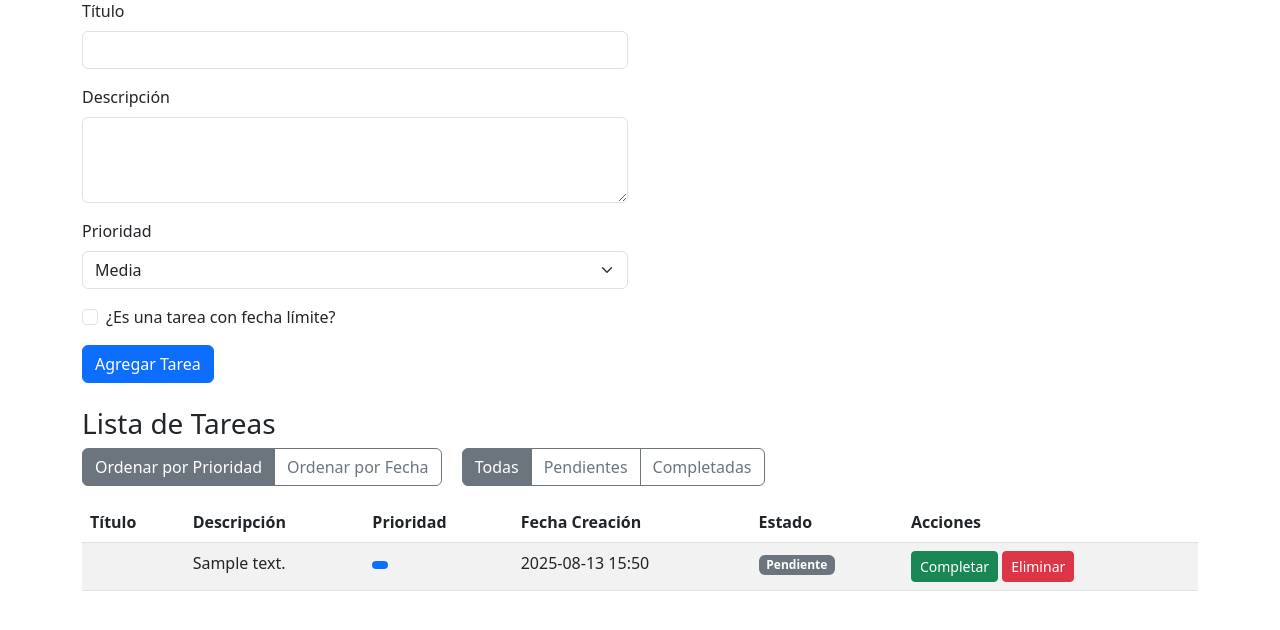
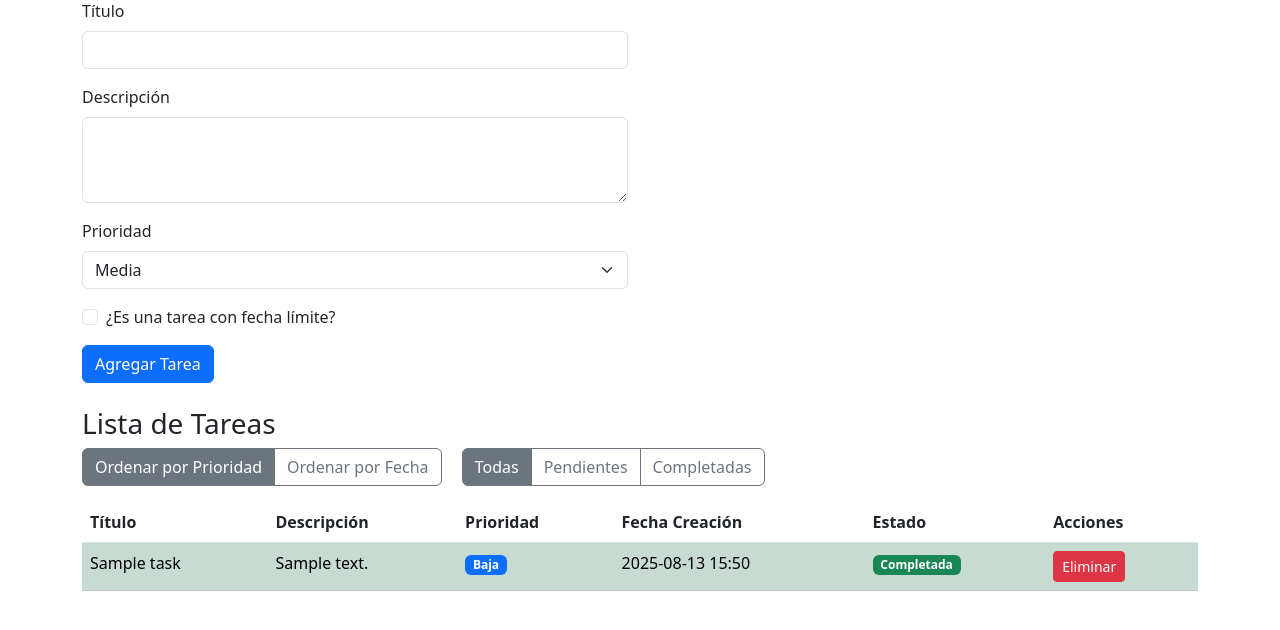
Before and after one commit to Harrisong-Gutierrez/Gestor_tareas_web_flask, a Flask app: page /tasks?sort_by=priority&show_completed=all in a window 1280 px wide. Shown: the part 139-769 px from the top of the page. Run offline with Flask 3, Linux system fonts and the light colour scheme; tables that the repository leaves empty hold one stand-in row (values such as "Sample post"); parts of the project's set-up code (start-up, migrations or seed data) failed here and were passed over.

Commit message:
Show priority

```diff
--- a/app/__init__.py
+++ b/app/__init__.py
@@ -1,8 +1,7 @@
 from flask import Flask
 from flask_sqlalchemy import SQLAlchemy
-from config import Config  # ✅ aquí solo traemos la configuración
+from config import Config
 import secrets
-
 
 db = SQLAlchemy()
 
@@ -11,7 +10,6 @@
     app.config.from_object(config_class)
 
     app.secret_key = secrets.token_hex(32)
-
 
     db.init_app(app)
 
--- a/app/db_manager.py
+++ b/app/db_manager.py
@@ -1,26 +1,32 @@
+
 from sqlalchemy import text
 from datetime import datetime
 from config import engine
-from app.models import Task
+from app.models import Task, Priority
+import uuid  # Importación añadida
 
 class DBManager:
     def add_task(self, task_data):
         try:
-            with engine.begin() as conn:  # ✅ begin() maneja commit automáticamente
+            with engine.begin() as conn:
+                # Generar UUID si no viene en los datos
+                task_id = task_data.get('id', str(uuid.uuid4()))
+
                 conn.execute(
                     text("""
                         INSERT INTO tasks
-                        (title, description, priority, due_date, task_type, completed, created_at)
-                        VALUES (:title, :description, :priority, :due_date, :task_type, :completed, :created_at)
+                        (id, title, description, priority, due_date, task_type, completed, created_at)
+                        VALUES (:id, :title, :description, :priority, :due_date, :task_type, :completed, :created_at)
                     """),
                     {
+                        "id": task_id,
                         "title": task_data['title'],
                         "description": task_data['description'],
-                        "priority": task_data['priority'],
+                        "priority": task_data['priority'].value if isinstance(task_data['priority'], Priority) else task_data['priority'],
                         "due_date": task_data.get('due_date'),
                         "task_type": task_data.get('task_type', 'normal'),
-                        "completed": False,
-                        "created_at": datetime.utcnow()
+                        "completed": task_data.get('completed', False),
+                        "created_at": task_data.get('created_at', datetime.utcnow())
                     }
                 )
             return True
@@ -28,7 +34,7 @@
             raise e
 
     def complete_task(self, task_id):
-        with engine.begin() as conn:  # ✅ begin() también aquí
+        with engine.begin() as conn:
             result = conn.execute(
                 text("UPDATE tasks SET completed = :completed WHERE id = :id"),
                 {"completed": True, "id": task_id}
@@ -43,13 +49,13 @@
             )
             return result.rowcount > 0
 
-    def get_tasks(self, sort_by='priority', filter_completed=None):
+    def get_tasks(self, sort_by='priority', show_completed=None):
         query = "SELECT * FROM tasks"
         params = {}
 
-        if filter_completed is not None:
+        if show_completed is not None:
             query += " WHERE completed = :completed"
-            params["completed"] = filter_completed
+            params["completed"] = show_completed
 
         if sort_by == 'priority':
             query += " ORDER BY priority DESC, created_at"
@@ -58,5 +64,9 @@
 
         with engine.connect() as conn:
             result = conn.execute(text(query), params)
-            tasks = [Task.from_dict(dict(row._mapping)) for row in result]
-        return tasks
+            tasks = []
+            for row in result:
+                task_data = dict(row._mapping)
+                task_data['priority'] = Priority(task_data['priority'])
+                tasks.append(Task.from_dict(task_data))
+            return tasks
--- a/app/models.py
+++ b/app/models.py
@@ -1,28 +1,39 @@
 from datetime import datetime
 from enum import Enum
-from app import db  # Importa solo db, no engine
+from app import db
 
 class Priority(Enum):
     LOW = 1
     MEDIUM = 2
     HIGH = 3
 
+    @property
+    def name(self):
+        names = {1: "Baja", 2: "Media", 3: "Alta"}
+        return names[self.value]
+
 class Task(db.Model):
     __tablename__ = 'tasks'
 
-    id = db.Column(db.String(36), primary_key=True)  # UUID como string
+    id = db.Column(db.String(36), primary_key=True)
+    title = db.Column(db.String(100), nullable=False)
     description = db.Column(db.String(255), nullable=False)
     priority = db.Column(db.Integer, nullable=False, default=Priority.MEDIUM.value)
     created_at = db.Column(db.DateTime, default=datetime.utcnow)
     completed = db.Column(db.Boolean, default=False)
+    due_date = db.Column(db.DateTime, nullable=True)
+    task_type = db.Column(db.String(20), default='normal')
 
-    def __init__(self, description, priority=Priority.MEDIUM):
+    def __init__(self, title, description, priority=Priority.MEDIUM, due_date=None, task_type='normal'):
         import uuid
         self.id = str(uuid.uuid4())
+        self.title = title
         self.description = description
         self.priority = priority.value if isinstance(priority, Priority) else priority
         self.created_at = datetime.utcnow()
         self.completed = False
+        self.due_date = due_date
+        self.task_type = task_type
 
     def mark_as_completed(self):
         self.completed = True
@@ -30,15 +41,24 @@
     def to_dict(self):
         return {
             'id': self.id,
+            'title': self.title,
             'description': self.description,
             'priority': self.priority,
             'created_at': self.created_at.isoformat(),
-            'completed': self.completed
+            'completed': self.completed,
+            'due_date': self.due_date.isoformat() if self.due_date else None,
+            'task_type': self.task_type
         }
 
     @classmethod
     def from_dict(cls, data):
-        return cls(
+        task = cls(
+            title=data['title'],
             description=data['description'],
-            priority=Priority(data['priority'])
+            priority=Priority(data['priority']),
+            due_date=data.get('due_date'),
+            task_type=data.get('task_type', 'normal')
         )
+        if 'completed' in data:
+            task.completed = data['completed']
+        return task
--- a/app/routes.py
+++ b/app/routes.py
@@ -1,5 +1,5 @@
 from flask import Blueprint, render_template, request, redirect, url_for, flash
-from app.models import Priority
+from app.models import Priority, Task
 from app.db_manager import DBManager
 from app.utils.helpers import validate_task_form, flash_errors
 from datetime import datetime
@@ -16,55 +16,85 @@
     if request.method == 'POST':
         title = request.form.get('title')
         description = request.form.get('description')
-        priority = request.form.get('priority')
+        priority_str = request.form.get('priority')
         due_date = request.form.get('due_date')
-        task_type = request.form.get('task_type')
+        task_type = request.form.get('task_type', 'normal')
 
-        errors, priority, due_date = validate_task_form(title, description, priority, due_date)
+        errors, priority_num, due_date = validate_task_form(title, description, priority_str, due_date)
 
         if not errors:
-            task_data = {
-                'title': title,
-                'description': description,
-                'priority': priority,
-                'due_date': due_date if task_type == 'timed' else None,
-                'task_type': task_type if task_type == 'timed' else 'normal'
-            }
+            try:
+                # Convertir la fecha si existe
+                due_date_obj = datetime.strptime(due_date, '%Y-%m-%d') if due_date else None
 
-            db_manager.add_task(task_data)
-            flash('Tarea agregada correctamente!', 'success')
-            return redirect(url_for('main.manage_tasks'))
+                # Crear nueva tarea usando el modelo
+                new_task = Task(
+                    title=title,
+                    description=description,
+                    priority=Priority(priority_num),
+                    due_date=due_date_obj,
+                    task_type='timed' if task_type == 'timed' else 'normal'
+                )
+
+                # Preparar datos para DBManager
+                task_data = new_task.to_dict()
+                task_data['created_at'] = new_task.created_at
+
+                if db_manager.add_task(task_data):
+                    flash('Tarea agregada correctamente!', 'success')
+                else:
+                    flash('Error al guardar la tarea', 'danger')
+
+                return redirect(url_for('main.manage_tasks'))
+
+            except ValueError as e:
+                flash(f'Error en los datos: {str(e)}', 'danger')
+            except Exception as e:
+                flash(f'Error inesperado: {str(e)}', 'danger')
         else:
             flash_errors(errors)
 
+    # Resto del código permanece igual...
     sort_by = request.args.get('sort_by', 'priority')
     show_completed = request.args.get('show_completed', 'all')
 
+    filter_completed = None
     if show_completed == 'completed':
-        tasks = db_manager.get_tasks(sort_by, True)
+        filter_completed = True
     elif show_completed == 'pending':
-        tasks = db_manager.get_tasks(sort_by, False)
-    else:
-        tasks = db_manager.get_tasks(sort_by)
+        filter_completed = False
 
-    return render_template('tasks.html',
-                         tasks=tasks,
-                         Priority=Priority,
-                         sort_by=sort_by,
-                         show_completed=show_completed)
+    tasks = db_manager.get_tasks(
+        sort_by=sort_by,
+        show_completed=filter_completed
+    )
+
+    return render_template(
+        'tasks.html',
+        tasks=tasks,
+        Priority=Priority,
+        sort_by=sort_by,
+        show_completed=show_completed
+    )
 
 @bp.route('/complete_task/<uuid:task_id>')
 def complete_task(task_id):
-    if db_manager.complete_task(task_id):
-        flash('Tarea marcada como completada!', 'success')
-    else:
-        flash('No se pudo encontrar la tarea', 'danger')
+    try:
+        if db_manager.complete_task(str(task_id)):
+            flash('Tarea marcada como completada!', 'success')
+        else:
+            flash('No se pudo encontrar la tarea', 'danger')
+    except Exception as e:
+        flash(f'Error al completar tarea: {str(e)}', 'danger')
     return redirect(url_for('main.manage_tasks'))
 
 @bp.route('/delete_task/<uuid:task_id>')
 def delete_task(task_id):
-    if db_manager.delete_task(task_id):
-        flash('Tarea eliminada correctamente!', 'success')
-    else:
-        flash('Error al eliminar la tarea', 'danger')
+    try:
+        if db_manager.delete_task(str(task_id)):
+            flash('Tarea eliminada correctamente!', 'success')
+        else:
+            flash('Error al eliminar la tarea', 'danger')
+    except Exception as e:
+        flash(f'Error al eliminar tarea: {str(e)}', 'danger')
     return redirect(url_for('main.manage_tasks'))
--- a/app/templates/tasks.html
+++ b/app/templates/tasks.html
@@ -91,10 +91,18 @@
                         <td>{{ task.description }}</td>
                         <td>
                             <span class="badge
-                                        {% if task.priority.value == 3 %}bg-danger
-                                        {% elif task.priority.value == 2 %}bg-warning text-dark
+        {% if task.priority == 3 or task.priority.value == 3 %}bg-danger
+        {% elif task.priority == 2 or task.priority.value == 2 %}bg-warning text-dark
         {% else %}bg-primary{% endif %}">
+                                {% if task.priority.name %}
                                 {{ task.priority.name }}
+                                {% elif task.priority == 1 %}
+                                Baja
+                                {% elif task.priority == 2 %}
+                                Media
+                                {% elif task.priority == 3 %}
+                                Alta
+                                {% endif %}
                             </span>
                         </td>
                         <td>{{ task.created_at.strftime('%Y-%m-%d %H:%M') }}</td>
@@ -126,7 +134,7 @@
 </div>
 
 <script>
-        document.getElementById('timed_task').addEventListener('change', function() {
+    document.getElementById('timed_task').addEventListener('change', function () {
         const dueDateContainer = document.getElementById('due_date_container');
         if (this.checked) {
             dueDateContainer.style.display = 'block';
```
Lines whose indentation alone changed are shown as unchanged.
